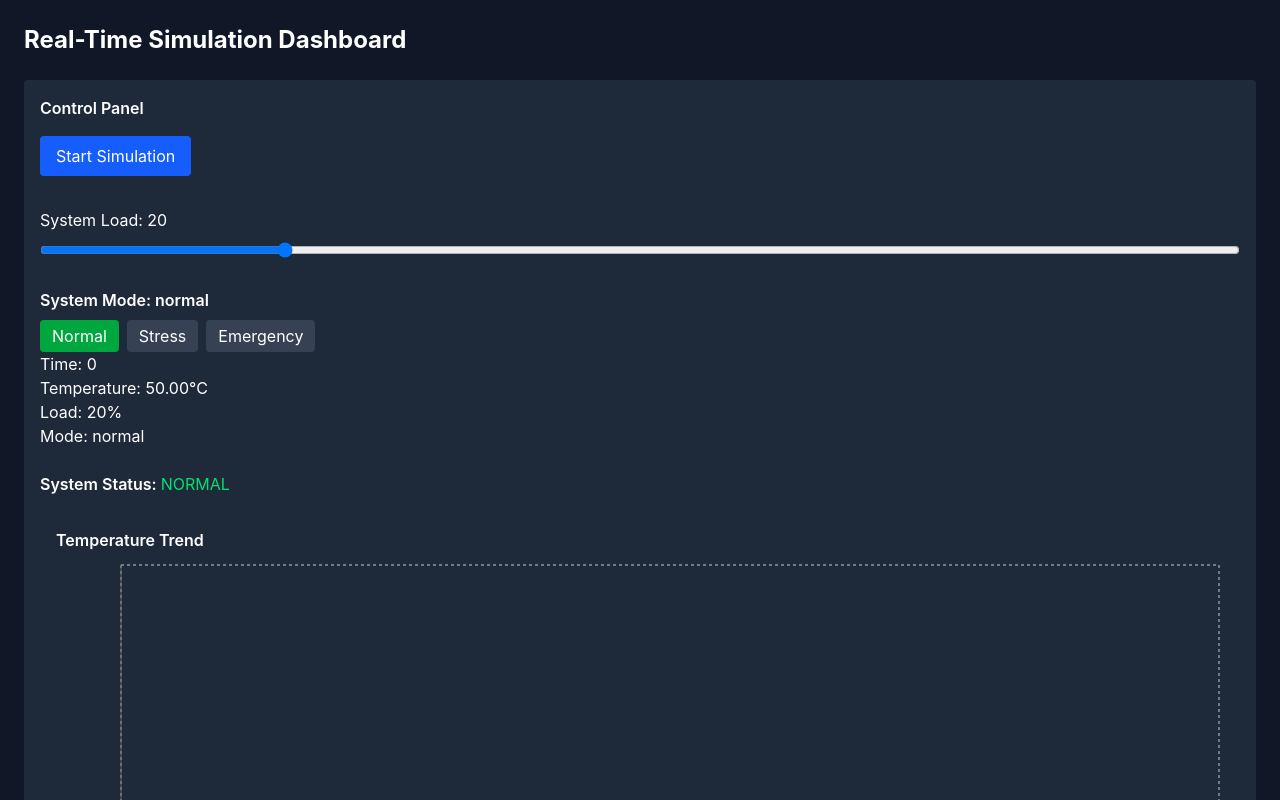
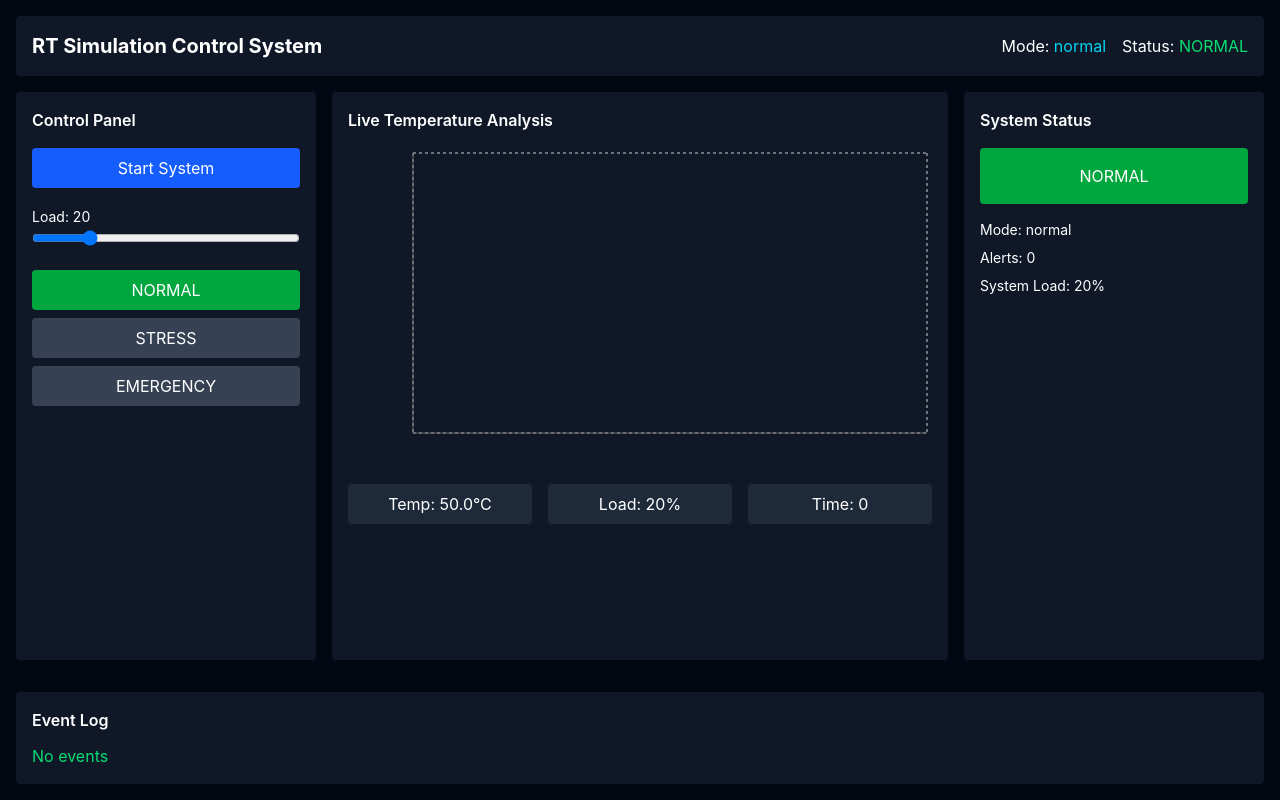
Before and after one commit to johnnyflores/real-time-control-panel-app, a React (Vite) app: page / in a window 1280 px wide. Shown: the top 800 px of the page. Built offline with nearby package versions, Linux system fonts and the light colour scheme.

Commit message:
Add layout UI

```diff
--- a/src/App.tsx
+++ b/src/App.tsx
@@ -44,79 +44,15 @@ function App() {
   }, [running]);
   return (
     <>
-      <div className="p-6 bg-gray-900 text-white min-h-screen">
-        <h1 className="text-2xl font-bold mb-6">
-          Real-Time Simulation Dashboard
-        </h1>
-
-        <div className="bg-gray-800 p-4 rounded mb-6">
-          <h2 className="font-semibold mb-4">Control Panel</h2>
-
-          <button
-            onClick={() => setRunning(!running)}
-            className="px-4 py-2 bg-blue-600 rounded mb-4"
-          >
-            {running ? "Stop Simulation" : "Start Simulation"}
-          </button>
-
-          <div className="mt-4">
-            <label className="block mb-2">System Load: {state.load}</label>
-
-            <input
-              type="range"
-              min="0"
-              max="100"
-              value={state.load}
-              onChange={(e) => handleLoadChange(Number(e.target.value))}
-              className="w-full"
-            />
-          </div>
-
-          <div className="mt-6">
-            <label className="block mb-2 font-semibold">
-              System Mode: {state.mode}
-            </label>
-
-            <div className="flex gap-2">
-              <button
-                onClick={() => handleModeChange("normal")}
-                className={`px-3 py-1 rounded ${
-                  state.mode === "normal" ? "bg-green-600" : "bg-gray-700"
-                }`}
-              >
-                Normal
-              </button>
-
-              <button
-                onClick={() => handleModeChange("stress")}
-                className={`px-3 py-1 rounded ${
-                  state.mode === "stress" ? "bg-yellow-600" : "bg-gray-700"
-                }`}
-              >
-                Stress
-              </button>
-
-              <button
-                onClick={() => handleModeChange("emergency")}
-                className={`px-3 py-1 rounded ${
-                  state.mode === "emergency" ? "bg-red-600" : "bg-gray-700"
-                }`}
-              >
-                Emergency
-              </button>
-            </div>
-          </div>
-
-          <div className="mb-6">
-            <p>Time: {state.time}</p>
-            <p>Temperature: {state.temperature.toFixed(2)}°C</p>
-            <p>Load: {state.load}%</p>
-            <p>Mode: {state.mode}</p>
-          </div>
-
-          <div className="mb-4">
-            <span className="font-semibold">System Status: </span>
-
+      <div className="min-h-screen bg-gray-950 text-white p-4 grid grid-rows-[auto_1fr_auto] gap-4">
+        <header className="bg-gray-900 p-4 rounded flex justify-between items-center">
+          <h1 className="text-xl font-bold">RT Simulation Control System</h1>
+          <div className="flex gap-4 items-center">
+            <span>
+              Mode: <span className="text-cyan-400">{state.mode}</span>
+            </span>
+            <span>
+              Status:{" "}
               {state.temperature > 90 ? (
                 <span className="text-red-500">CRITICAL</span>
               ) : state.temperature > 75 ? (
@@ -124,11 +60,52 @@ function App() {
               ) : (
                 <span className="text-green-400">NORMAL</span>
               )}
+            </span>
           </div>
-
-          <div className="h-80 bg-gray-800 p-4 rounded">
-            <h2 className="mb-2 font-semibold">Temperature Trend</h2>
-
+        </header>
+        <main className="grid grid-cols-12 gap-4">
+          <div className="col-span-3 bg-gray-900 p-4 rounded">
+            <h2 className="font-semibold mb-4">Control Panel</h2>
+            <button
+              onClick={() => setRunning(!running)}
+              className="w-full mb-4 bg-blue-600 p-2 rounded"
+            >
+              {running ? "Stop System" : "Start System"}
+            </button>
+            <label className="text-sm">Load: {state.load}</label>
+            <input
+              type="range"
+              min="0"
+              max="100"
+              value={state.load}
+              onChange={(e) => handleLoadChange(Number(e.target.value))}
+              className="w-full mb-6"
+            />
+            <div className="space-y-2">
+              {["normal", "stress", "emergency"].map((mode) => (
+                <button
+                  key={mode}
+                  onClick={() =>
+                    handleModeChange(mode as "normal" | "stress" | "emergency")
+                  }
+                  className={`w-full p-2 rounded ${
+                    state.mode === mode
+                      ? mode === "normal"
+                        ? "bg-green-600"
+                        : mode === "stress"
+                          ? "bg-yellow-600"
+                          : "bg-red-600"
+                      : "bg-gray-700"
+                  }`}
+                >
+                  {mode.toUpperCase()}
+                </button>
+              ))}
+            </div>
+          </div>
+          <div className="col-span-6 bg-gray-900 p-4 rounded">
+            <h2 className="font-semibold mb-4">Live Temperature Analysis</h2>
+            <div className="h-80">
               <ResponsiveContainer width="100%" height="100%">
                 <LineChart data={state.history}>
                   <CartesianGrid strokeDasharray="3 3" />
@@ -145,11 +122,45 @@ function App() {
                 </LineChart>
               </ResponsiveContainer>
             </div>
-          <div className="mt-6 bg-gray-800 p-4 rounded">
-            <h2 className="font-semibold mb-3">System Alerts</h2>
 
+            <div className="mt-4 grid grid-cols-3 gap-4 text-center">
+              <div className="bg-gray-800 p-2 rounded">
+                Temp: {state.temperature.toFixed(1)}°C
+              </div>
+              <div className="bg-gray-800 p-2 rounded">Load: {state.load}%</div>
+              <div className="bg-gray-800 p-2 rounded">Time: {state.time}</div>
+            </div>
+          </div>
+          <div className="col-span-3 bg-gray-900 p-4 rounded">
+            <h2 className="font-semibold mb-4">System Status</h2>
+            <div
+              className={`p-4 rounded text-center ${
+                state.temperature > 90
+                  ? "bg-red-600"
+                  : state.temperature > 75
+                    ? "bg-yellow-600"
+                    : "bg-green-600"
+              }`}
+            >
+              {state.temperature > 90
+                ? "CRITICAL"
+                : state.temperature > 75
+                  ? "WARNING"
+                  : "NORMAL"}
+            </div>
+            <div className="mt-4 text-sm space-y-2">
+              <p>Mode: {state.mode}</p>
+              <p>Alerts: {state.alerts.length}</p>
+              <p>System Load: {state.load}%</p>
+            </div>
+          </div>
+        </main>
+        <div className="bg-gray-900 p-4 rounded mt-4">
+          <h2 className="font-semibold mb-3">Event Log</h2>
+
+          <div className="space-y-2 max-h-40 overflow-auto">
             {state.alerts.length === 0 ? (
-              <p className="text-green-400">No alerts — system stable</p>
+              <p className="text-green-400">No events</p>
             ) : (
               <div className="space-y-2">
                 {state.alerts.map((alert, index) => (
```
Lines whose indentation alone changed are shown as unchanged.
